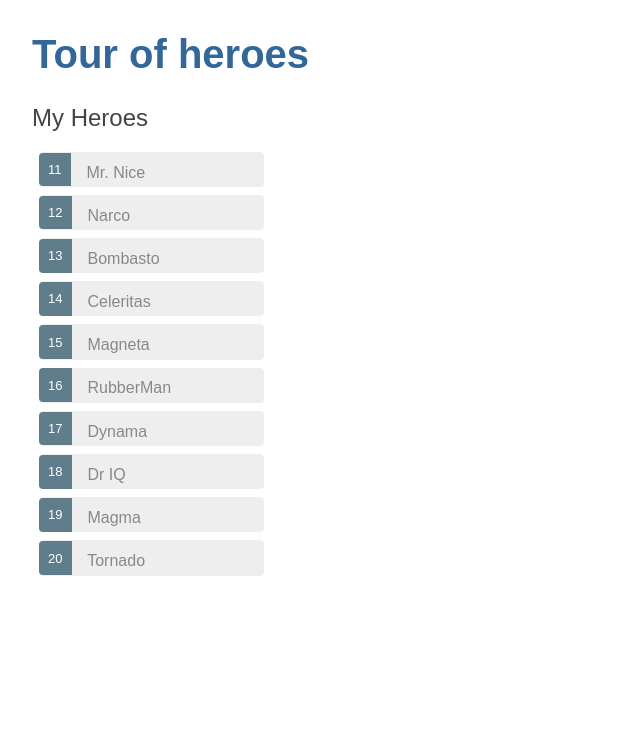
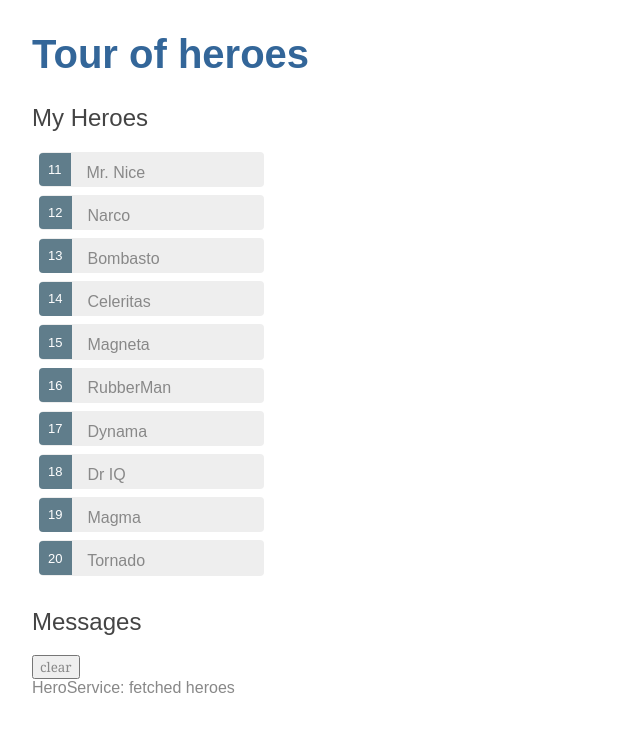
Before and after one commit to Tristanibus/AngularTutorial, an Angular app: page / in a window 1280 px wide. Shown: the top 732 px of the page, without its empty margins (0-640 px from the left). Built offline with nearby package versions, Linux system fonts and the light colour scheme.

Commit message:
services completed

```diff
--- a/src/app/app.component.html
+++ b/src/app/app.component.html
@@ -20,3 +20,4 @@
 
 <h1>{{title}}</h1>
 <app-heroes></app-heroes>
+<app-messages></app-messages>
--- a/src/app/app.module.ts
+++ b/src/app/app.module.ts
@@ -3,13 +3,15 @@
 import { FormsModule } from '@angular/forms';
 import { AppComponent } from './app.component';
 import { HeroesComponent } from './heroes/heroes.component';
-import { HeroDetailComponent } from './hero-detail/hero-detail.component'; // <-- NgModel lives here
+import { HeroDetailComponent } from './hero-detail/hero-detail.component';
+import { MessagesComponent } from './messages/messages.component'; // <-- NgModel lives here
 
 @NgModule({
   declarations: [
     AppComponent,
     HeroesComponent,
-    HeroDetailComponent
+    HeroDetailComponent,
+    MessagesComponent
   ],
   imports: [
     BrowserModule,
--- a/src/app/hero.service.ts
+++ b/src/app/hero.service.ts
@@ -2,16 +2,23 @@
 import { Hero } from './hero';
 import { HEROES } from './mock-heroes';
 import { Observable, of } from 'rxjs';
+import { MessageService } from './message.service';
 
 @Injectable({
   providedIn: 'root'
 })
 export class HeroService {
 
-  constructor() { }
+  constructor(private messageService: MessageService) { }
 
-  getHeroes():  Observable<Hero[]> {
+  getHeroes():  Observable<Hero[]>{
+   //send the message after fetching the heroes
+
+
+  	this.messageService.add('HeroService: fetched heroes');
+
   	return of(HEROES);
+
   }
 
 
--- /dev/null
+++ b/src/app/message.service.ts
@@ -0,0 +1,18 @@
+import { Injectable } from '@angular/core';
+
+@Injectable({
+  providedIn: 'root'
+})
+export class MessageService {
+   messages: string[] = []; //create an array of messages
+
+  constructor() { }
+
+   add(message: string) {
+     this.messages.push(message);
+   }
+
+   clear() {
+    this.messages = [];
+   }
+}
--- /dev/null
+++ b/src/app/messages/messages.component.html
@@ -0,0 +1,8 @@
+<div *ngIf="messageService.messages.length">
+
+  <h2>Messages</h2>
+  <button class="clear"
+          (click)="messageService.clear()">clear</button>
+  <div *ngFor='let message of messageService.messages'> {{message}} </div>
+
+</div>
--- /dev/null
+++ b/src/app/messages/messages.component.ts
@@ -0,0 +1,15 @@
+import { Component, OnInit } from '@angular/core';
+import { MessageService } from '../message.service';
+@Component({
+  selector: 'app-messages',
+  templateUrl: './messages.component.html',
+  styleUrls: ['./messages.component.css']
+})
+export class MessagesComponent implements OnInit {
+
+  constructor(public messageService: MessageService) { }
+
+  ngOnInit() {
+  }
+
+}
```
Also changed, not shown: src/app/messages/messages.component.css (added), 2 other files (tests, documents, lock files or other folders).
